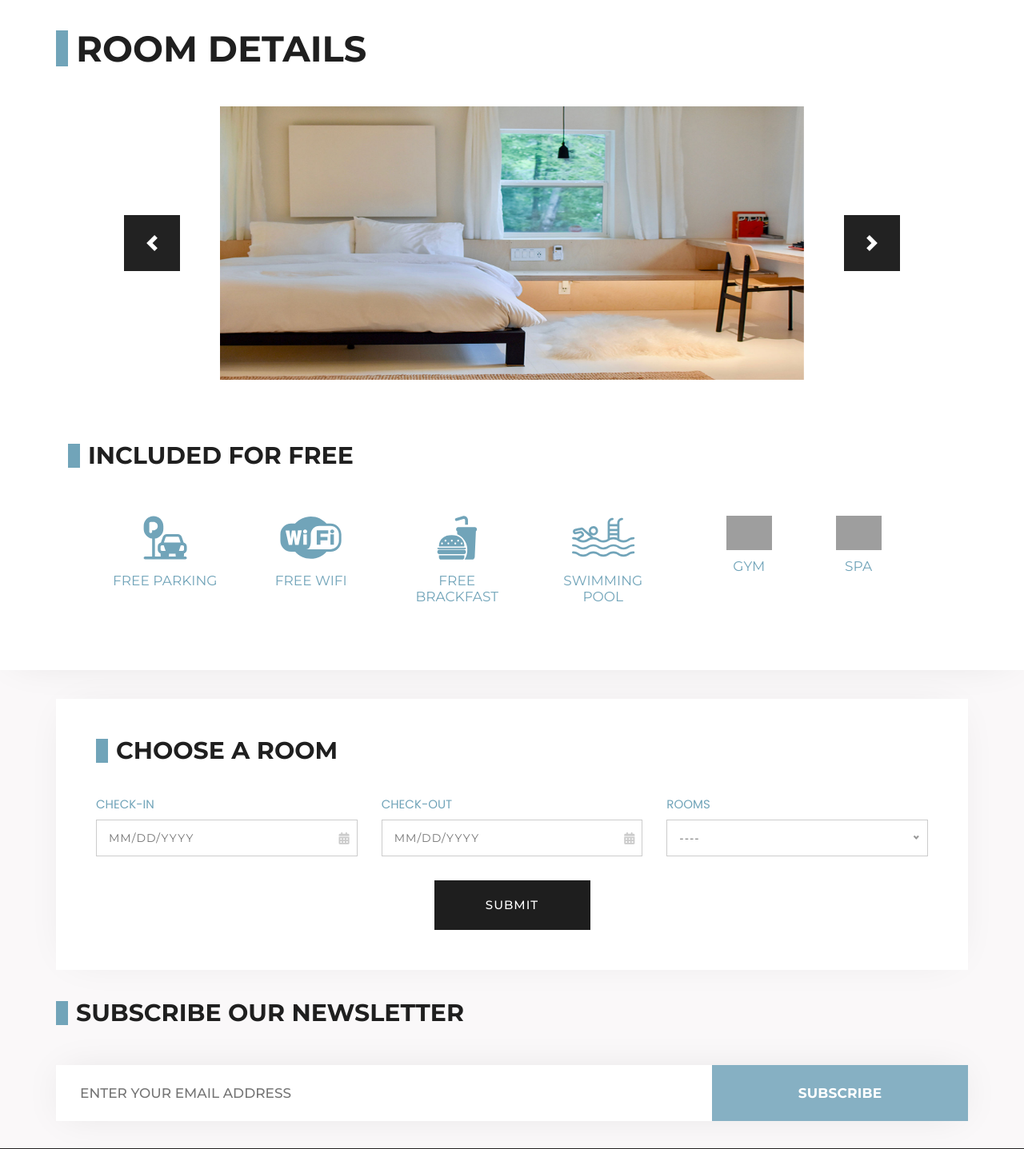
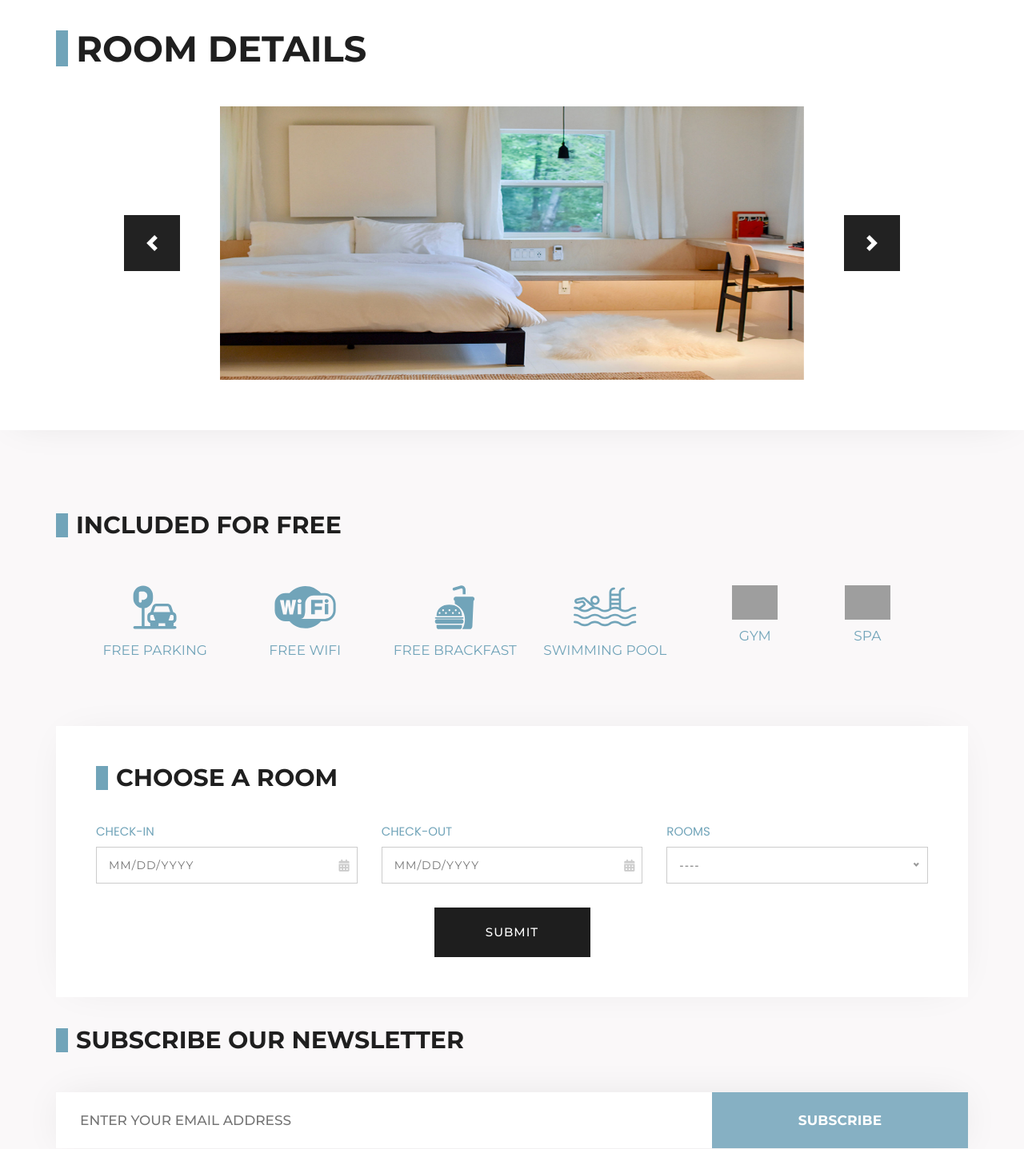
Before and after one commit to jaydesai2304/Hotel-Booking-system, a Django app: page /single_room/ in a window 1280 px wide. Shown: the part 391-1828 px from the top of the page at 80% size. Run offline with Django 5.2, Linux system fonts and the light colour scheme; some libraries are stand-ins or nearby versions; grey boxes are pictures that could not be loaded.

Commit message:
update code

```diff
--- a/hotel_management/hotel/templates/single_room.html
+++ b/hotel_management/hotel/templates/single_room.html
@@ -106,7 +106,7 @@
       <!-- section -->
       <section class="section padding-bottom_9">
          <div class="large_container white_bg padding-top_9">
-            <div class="row" style="height: 800px;">
+            <div class="row" style="height: 500px;">
                <div class="container">
                   <div class="row">
                      <div class="col-md-6">
@@ -145,11 +145,15 @@
                         </div>
                      </div>
                   </div>
+               </div>
+            </div>
+         </div>
+      </section>
       <section>
          <div class="container">
             <div class="row">
                <div class="col-lg-12">
-                              <div class="full margin-top_5">
+                  <div class="full margin-top_0">
                      <div >
                         <div class="row">
                            <div class="col-lg-12">
@@ -280,23 +284,16 @@
             </div>
          </div>
       </section>
-               </div>
-            </div>
-         </div>
-      </section>
-               </div>
-            </div>
-         </div>
-      </section>
 
       <!-- end section -->
+
       <!-- section -->
       <section>
          <div class="container">
             <div class="row">
                <div class="col-lg-12">
                   <div class="full margin-top_5">
-                     <div class="white_bg_s" style="margin-top: -88px;">
+                     <div class="white_bg_s" style="margin-top: 20px;">
                         <div class="row">
                            <div class="col-lg-12">
                               <div class="full">
```
Lines whose indentation alone changed are shown as unchanged.
